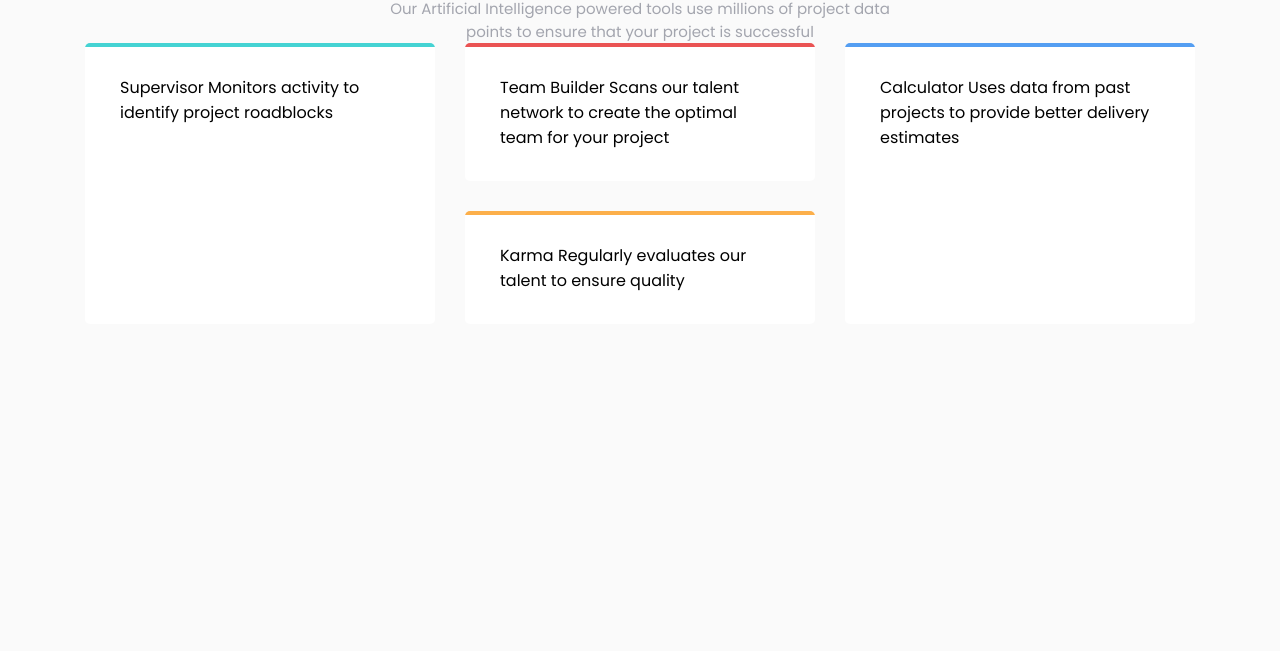
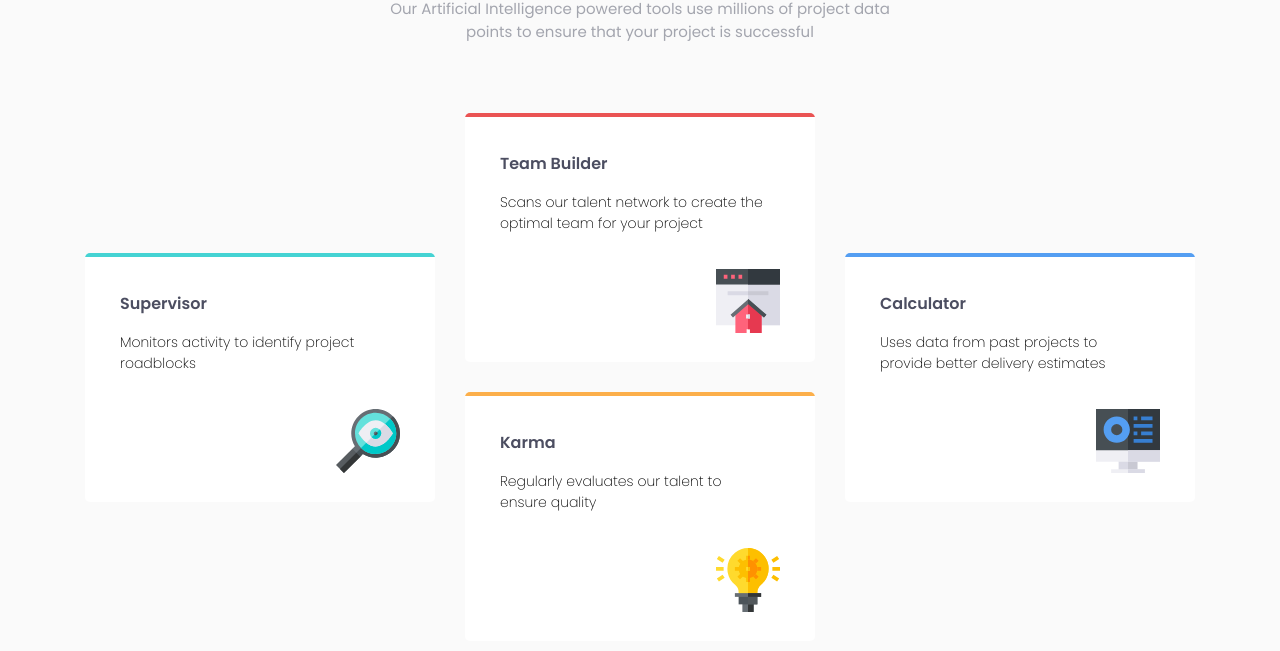
Before and after one commit to AndresViracacha/Reto7-FourCardFeatures-frontendmentor, a plain HTML site: page index.html in a window 1280 px wide. Shown: the part 189-840 px from the top of the page. Before the commit the page ends 800 px from the top, so only its background shows below. Drawn offline with Linux system fonts and the light colour scheme.

Commit message:
se termino el diseño para desktop

```diff
--- a/index.html
+++ b/index.html
@@ -27,25 +27,37 @@
 
   <section>
     <article class="first-card">
-      Supervisor
-      Monitors activity to identify project roadblocks
+      <h2>Supervisor</h2>
+      <p>Monitors activity to identify project roadblocks</p>
+      <picture>
+        <img src="./images/icon-supervisor.svg" alt="">
+      </picture>
     </article>
 
     <div>
       <article class="second-card">
-        Team Builder
-        Scans our talent network to create the optimal team for your project
+        <h2>Team Builder</h2>
+        <p>Scans our talent network to create the optimal team for your project</p>
+        <picture>
+          <img src="./images/icon-team-builder.svg" alt="">
+        </picture>
       </article>
 
       <article class="third-card">
-        Karma
-        Regularly evaluates our talent to ensure quality
+        <h2>Karma</h2>
+        <p>Regularly evaluates our talent to ensure quality</p>
+        <picture>
+          <img src="./images/icon-karma.svg" alt="">
+        </picture>
       </article>
     </div>
 
     <article class="fourth-card">
-      Calculator
-      Uses data from past projects to provide better delivery estimates
+      <h2>Calculator</h2>
+      <p>Uses data from past projects to provide better delivery estimates</p>
+      <picture>
+        <img src="./images/icon-calculator.svg" alt="">
+      </picture>
     </article>
   </section>
 
--- a/style.css
+++ b/style.css
@@ -32,21 +32,35 @@ h1 span{
     color: var(--grayBlue);
     font-weight: 400;
     font-size: 15px;
+    margin-bottom: 70px;
 }
 section{
     max-width: 1110px;
     margin: 0 auto;
     display: flex;
     justify-content: space-between;
+    align-items: center;
 }
 section article{
-    max-width: 350px;
+    width: 350px;
     margin-bottom: 30px;
-    padding: 32px 35px 31px 35px;
+    padding: 38px 35px 32px 35px;
     background-color: #FFF;
     border-radius: 5px;
     position: relative;
     overflow: hidden;
+    height: 249px;
+}
+section article p{
+    margin-top: 16px;
+    margin-bottom: 35px;
+    font-weight: 200;
+    font-size: 14px;
+    max-width: 265px;
+}
+picture{
+    display: flex;
+    justify-content: end;
 }
 .first-card::before{
     position: absolute;
@@ -84,3 +98,8 @@ section article{
     left: 0;
     background-color: var(--blue);
 }
+h2{
+    color: var(--darkBlue);
+    font-weight: 600;
+    font-size: 16px;
+}
```
